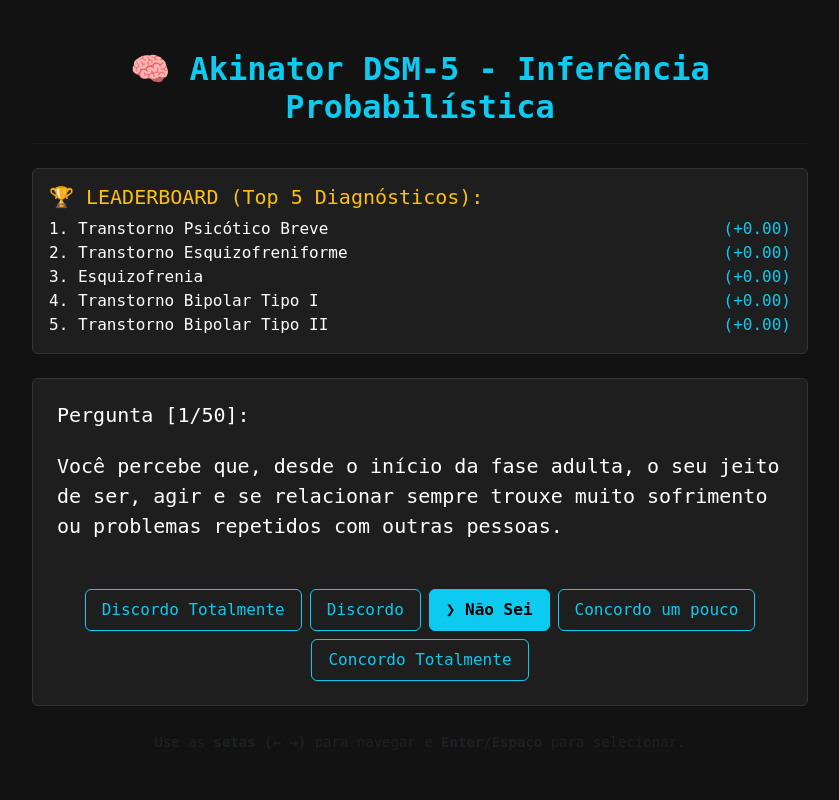
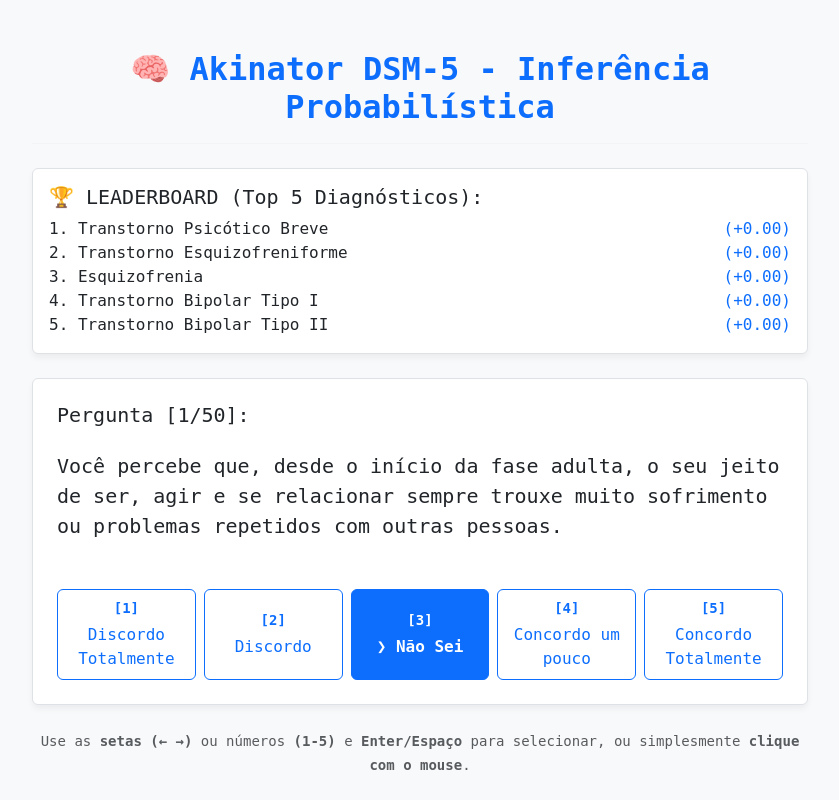
Before and after one commit to henriquefelisardo/Transtornos, a Django app: page /question/ in a window 1280 px wide. Shown: the whole page, without its empty margins (220-1059 px from the left). Run offline with Django 5.2, Linux system fonts and the light colour scheme.

Commit message:
fixes frontend

```diff
--- a/web_app/templates/base.html
+++ b/web_app/templates/base.html
@@ -7,19 +7,20 @@
     <!-- Bootstrap CSS for basic styling -->
     <link href="https://cdn.jsdelivr.net/npm/bootstrap@5.3.0/dist/css/bootstrap.min.css" rel="stylesheet">
     <style>
-        body { background-color: #121212; color: #f8f9fa; font-family: monospace; }
+        body { background-color: #f8f9fa; color: #212529; font-family: monospace; }
         .container { max-width: 800px; margin-top: 50px; }
-        .card { background-color: #1e1e1e; border: 1px solid #333; color: white; }
-        .header-title { color: #0dcaf0; font-weight: bold; }
-        .option-active { background-color: #0dcaf0 !important; color: black !important; font-weight: bold; }
-        .option-btn { background-color: transparent; border: 1px solid #0dcaf0; color: #0dcaf0; transition: all 0.2s ease-in-out; }
+        .card { background-color: #ffffff; border: 1px solid #dee2e6; color: #212529; box-shadow: 0 4px 6px rgba(0,0,0,0.05); }
+        .header-title { color: #0d6efd; font-weight: bold; }
+        .option-active { background-color: #0d6efd !important; color: white !important; font-weight: bold; }
+        .option-btn { background-color: transparent; border: 1px solid #0d6efd; color: #0d6efd; transition: all 0.2s ease-in-out; }
+        .option-btn:hover { background-color: rgba(13, 110, 253, 0.1); }
     </style>
 </head>
 <body>
     <div class="container">
         <div class="text-center mb-4">
             <h2 class="header-title">🧠 Akinator DSM-5 - Inferência Probabilística</h2>
-            <hr style="border-color: #333;">
+            <hr style="border-color: #dee2e6;">
         </div>
         {% block content %}{% endblock %}
     </div>
--- a/web_app/templates/index.html
+++ b/web_app/templates/index.html
@@ -13,7 +13,7 @@
                 Ativar log de debug (ranking de diagnósticos durante o teste)?
             </label>
         </div>
-        <button type="submit" class="btn btn-outline-info px-5" id="start-btn">Iniciar</button>
+        <button type="submit" class="btn btn-outline-primary px-5" id="start-btn">Iniciar</button>
     </form>
     <small class="text-muted mt-5 d-block">Dica: Use Enter ou Espaço para iniciar e navegar.</small>
 </div>
--- a/web_app/templates/question.html
+++ b/web_app/templates/question.html
@@ -4,10 +4,10 @@
 
 {% if show_log and top_disorders %}
 <div class="card p-3 mb-4">
-    <h5 class="text-warning">🏆 LEADERBOARD (Top 5 Diagnósticos):</h5>
+    <h5 class="text-dark">🏆 LEADERBOARD (Top 5 Diagnósticos):</h5>
     <ul class="list-unstyled mb-0">
         {% for d in top_disorders %}
-        <li>{{ d.rank }}. {{ d.name }} <span class="float-end text-info">({{ d.score }})</span></li>
+        <li>{{ d.rank }}. {{ d.name }} <span class="float-end text-primary">({{ d.score }})</span></li>
         {% endfor %}
     </ul>
 </div>
@@ -17,13 +17,28 @@
     <h5 class="mb-4">Pergunta [{{ question_count }}/{{ max_questions }}]:</h5>
     <p class="fs-5 mb-5">{{ question.text }}</p>
 
-    <div class="d-flex flex-wrap justify-content-center gap-2" id="options-container">
+    <div class="d-flex flex-nowrap justify-content-center w-100 gap-2" id="options-container">
         <!-- These IDs and data-weights map to the 5 standard options -->
-        <div class="btn option-btn px-3 py-2" data-weight="0.0">Discordo Totalmente</div>
-        <div class="btn option-btn px-3 py-2" data-weight="0.25">Discordo</div>
-        <div class="btn option-btn px-3 py-2" data-weight="0.5">Não Sei</div>
-        <div class="btn option-btn px-3 py-2" data-weight="0.75">Concordo um pouco</div>
-        <div class="btn option-btn px-3 py-2" data-weight="1.0">Concordo Totalmente</div>
+        <div class="btn option-btn d-flex flex-column justify-content-center text-wrap px-1 py-2" style="flex: 1 1 0;" data-weight="0.0">
+            <div class="fw-bold small pb-1">[1]</div>
+            <span class="label">Discordo Totalmente</span>
+        </div>
+        <div class="btn option-btn d-flex flex-column justify-content-center text-wrap px-1 py-2" style="flex: 1 1 0;" data-weight="0.25">
+            <div class="fw-bold small pb-1">[2]</div>
+            <span class="label">Discordo</span>
+        </div>
+        <div class="btn option-btn d-flex flex-column justify-content-center text-wrap px-1 py-2" style="flex: 1 1 0;" data-weight="0.5">
+            <div class="fw-bold small pb-1">[3]</div>
+            <span class="label">Não Sei</span>
+        </div>
+        <div class="btn option-btn d-flex flex-column justify-content-center text-wrap px-1 py-2" style="flex: 1 1 0;" data-weight="0.75">
+            <div class="fw-bold small pb-1">[4]</div>
+            <span class="label">Concordo um pouco</span>
+        </div>
+        <div class="btn option-btn d-flex flex-column justify-content-center text-wrap px-1 py-2" style="flex: 1 1 0;" data-weight="1.0">
+            <div class="fw-bold small pb-1">[5]</div>
+            <span class="label">Concordo Totalmente</span>
+        </div>
     </div>
 </div>
 
@@ -34,7 +49,7 @@
 </form>
 
 <div class="text-center mt-4 text-muted">
-    <small>Use as <b>setas (← →)</b> para navegar e <b>Enter/Espaço</b> para selecionar.</small>
+    <small>Use as <b>setas (← →)</b> ou números <b>(1-5)</b> e <b>Enter/Espaço</b> para selecionar, ou simplesmente <b>clique com o mouse</b>.</small>
 </div>
 
 <script>
@@ -44,17 +59,33 @@
 
         function updateSelection() {
             options.forEach((opt, idx) => {
+                const label = opt.querySelector('.label');
                 if (idx === selectedIdx) {
                     opt.classList.add("option-active");
-                    opt.innerHTML = "❯ " + opt.innerHTML.replace("❯ ", "");
+                    if (!label.innerText.startsWith("❯ ")) {
+                        label.innerText = "❯ " + label.innerText;
+                    }
                 } else {
                     opt.classList.remove("option-active");
-                    opt.innerHTML = opt.innerHTML.replace("❯ ", "");
+                    if (label.innerText.startsWith("❯ ")) {
+                        label.innerText = label.innerText.replace("❯ ", "");
+                    }
                 }
             });
         }
 
         updateSelection();
+
+        // Mouse click support
+        options.forEach((opt, idx) => {
+            opt.addEventListener("click", function() {
+                selectedIdx = idx;
+                updateSelection();
+                const weight = options[selectedIdx].getAttribute("data-weight");
+                document.getElementById("weight-input").value = weight;
+                document.getElementById("answer-form").submit();
+            });
+        });
 
         document.addEventListener("keydown", function(e) {
             if (e.key === "ArrowRight") {
@@ -68,6 +99,12 @@
                 const weight = options[selectedIdx].getAttribute("data-weight");
                 document.getElementById("weight-input").value = weight;
                 document.getElementById("answer-form").submit();
+            } else if (["1", "2", "3", "4", "5"].includes(e.key)) {
+                selectedIdx = parseInt(e.key) - 1;
+                updateSelection();
+                const weight = options[selectedIdx].getAttribute("data-weight");
+                document.getElementById("weight-input").value = weight;
+                document.getElementById("answer-form").submit();
             }
         });
     });
--- a/web_app/templates/result.html
+++ b/web_app/templates/result.html
@@ -5,18 +5,18 @@
     {% if result %}
         <h3 class="text-success mb-3">✅ DIAGNÓSTICO ATINGIDO</h3>
         <h4 class="mb-3">{{ result.name }}</h4>
-        <h5 class="text-info mb-4">Score de Probabilidade: {{ result.score }}</h5>
+        <h5 class="text-primary mb-4">Score de Probabilidade: {{ result.score }}</h5>
     {% else %}
         <h3 class="text-danger mb-3">❌ Diagnóstico Inconclusivo</h3>
         <p>Nenhum transtorno reconhecido com base nas respostas fornecidas.</p>
     {% endif %}
 
-    <a href="{% url 'index' %}" class="btn btn-outline-light mt-3 px-4 py-2" id="restart-btn">Reiniciar Teste</a>
+    <a href="{% url 'index' %}" class="btn btn-outline-primary mt-3 px-4 py-2" id="restart-btn">Reiniciar Teste</a>
 </div>
 
 {% if result and result.details %}
 <div class="card p-4">
-    <h4 class="text-info mb-4">=== DETALHAMENTO CLÍNICO ===</h4>
+    <h4 class="text-primary mb-4">=== DETALHAMENTO CLÍNICO ===</h4>
 
     <div class="mb-4">
         <h5 class="fw-bold">O que é:</h5>
```
Also changed, not shown: db.sqlite3.
